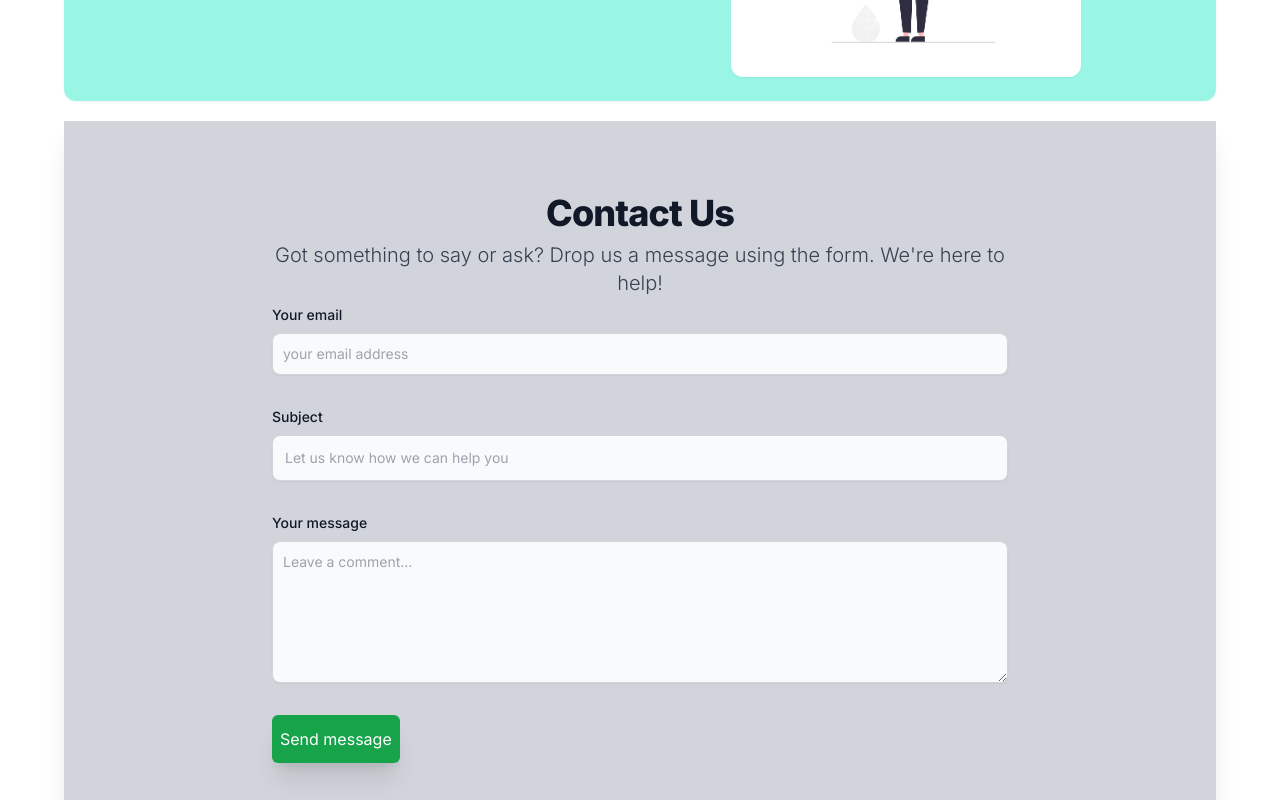
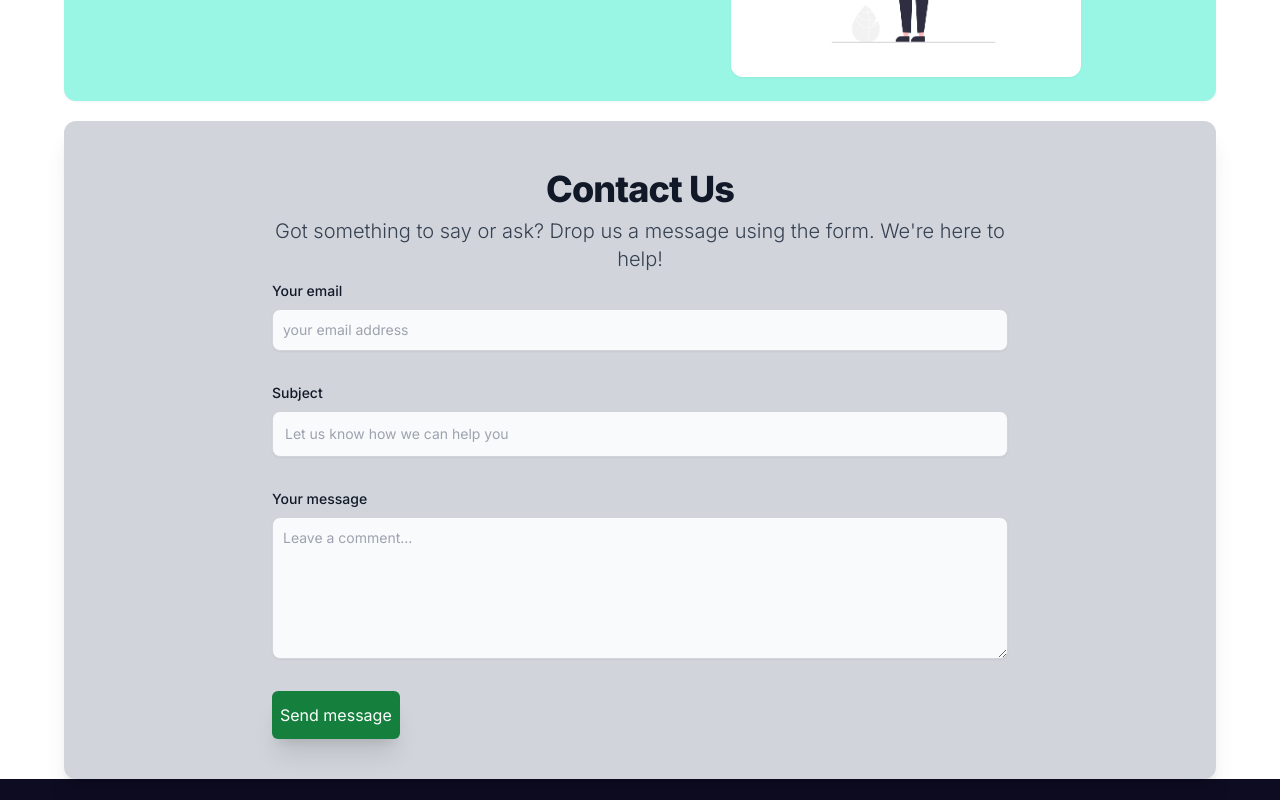
Before and after one commit to Naymul-NN/Schedulemeet-client, a Next.js app: page /about in a window 1280 px wide. Shown: the part 2960-3760 px from the top of the page. Built offline with nearby package versions, Linux system fonts and the light colour scheme.

Commit message:
fix contact us form

```diff
--- a/src/components/about/ContactUs.jsx
+++ b/src/components/about/ContactUs.jsx
@@ -2,8 +2,8 @@
 
 const ContactUs = () => {
   return (
-    <section className="bg-gray-300 max-w-6xl mx-auto rounded-xm shadow-xl mt-5 ">
-      <div className=" lg:py-16 px-4 mx-auto max-w-screen-md">
+    <section className="bg-gray-300 max-w-6xl mx-auto rounded-xl my-6 shadow-xl mt-5 ">
+      <div className=" py-3 lg:py-10 px-4 mx-auto max-w-screen-md">
         <h2 className="my-2 text-4xl tracking-tight font-extrabold text-center text-gray-900">
           Contact Us
         </h2>
@@ -64,7 +64,7 @@ const ContactUs = () => {
           </div>
           <button
             type="submit"
-            className="py-3 px-2 rounded-md shadow-xl bg-green-600 active:scale-95"
+            className="py-3 px-2 rounded-md shadow-xl bg-green-700 hover:opacity-60 active:scale-95"
           >
             Send message
           </button>
```
